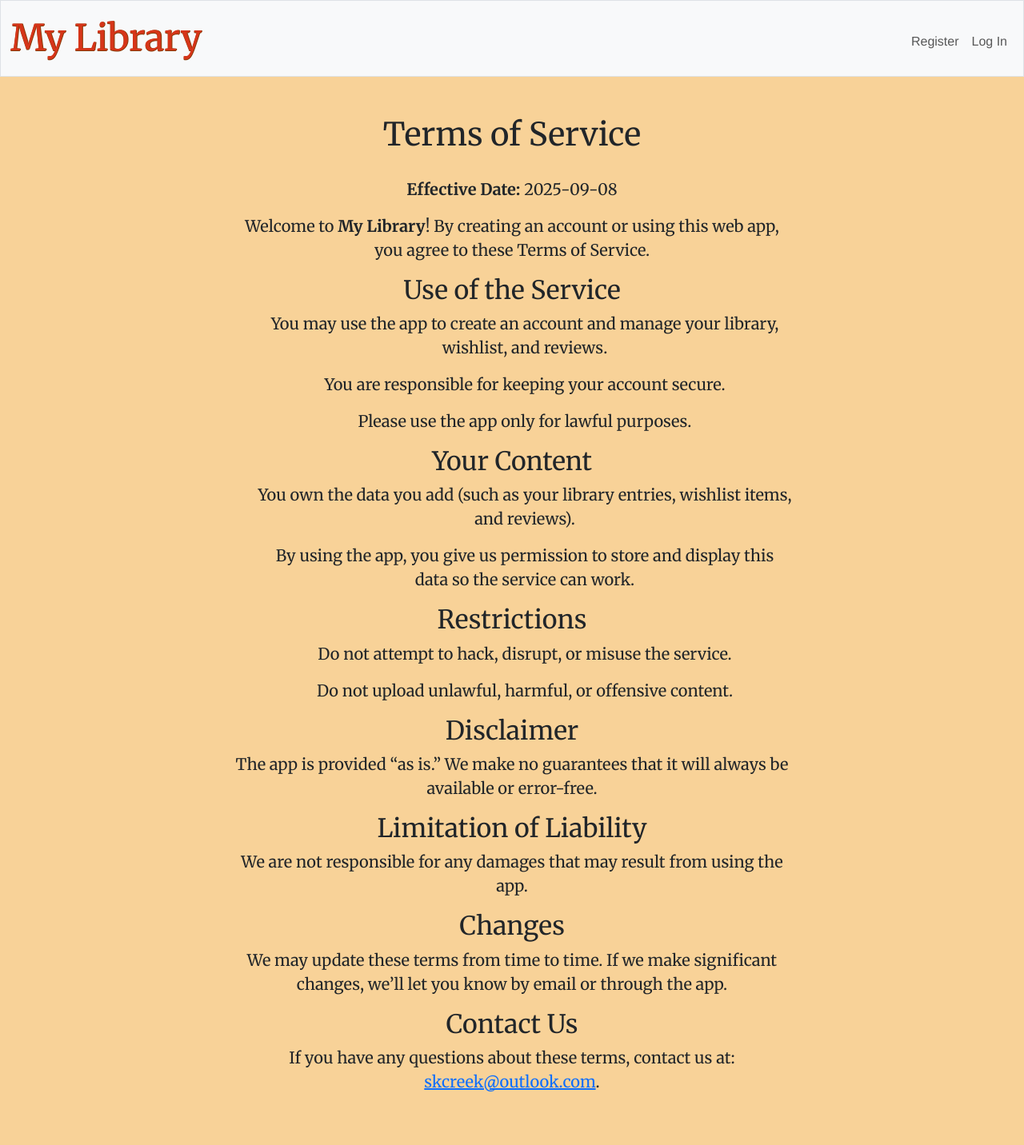
After one commit to KCreek1/My_Library, a Flask app: page /terms in a window 1280 px wide. The commit adds this page. Shown: the whole page at 80% size. Run offline with Flask 3, Linux system fonts and the light colour scheme; some libraries are stand-ins or nearby versions.

Commit message:
legal-privacy-terms

```diff
--- a/app.py
+++ b/app.py
@@ -10,6 +10,7 @@ from routes import auth        # login, logout, passwordreset, register, new_pas
 from routes import library     # library route
 from routes import wishlist    # wishlist route
 from routes import reviews     # reviews route
+from routes import legal       # privacy, terms
 from routes.errors import page_not_found, internal_error
 from services import book_services
 
@@ -45,11 +46,13 @@ wishlist.register_routes(app)
 reviews.register_routes(app)
 auth.register_routes(app)
 
+
 book_services.register_services(app)
 
 
 app.register_error_handler(404, page_not_found)
 app.register_error_handler(500, internal_error)
+app.register_blueprint(legal.bp, url_prefix='/')
 
 if __name__ == '__main__':
     app.run(debug=True, host='0.0.0.0', port=5000)
--- a/database.py
+++ b/database.py
@@ -1,10 +1,10 @@
 import os
 
 # take out comments for lines 4 & 7 for local development
-# from dotenv import load_dotenv
+from dotenv import load_dotenv
 from flask_sqlalchemy import SQLAlchemy
 
-# load_dotenv(dotenv_path='./.env')
+load_dotenv(dotenv_path='./.env')
 database_url = os.getenv('DATABASE_URL').replace("postgres://", "postgresql://", 1)
 
 db = SQLAlchemy()
--- /dev/null
+++ b/routes/legal.py
@@ -0,0 +1,11 @@
+from flask import Blueprint, render_template
+
+bp = Blueprint('legal', __name__)
+
+@bp.route("/privacy")
+def privacy():
+    return render_template("privacy.html")
+
+@bp.route("/terms")
+def terms():
+    return render_template("terms.html")
--- a/static/styles.css
+++ b/static/styles.css
@@ -230,3 +230,16 @@ th:nth-child(7), td:nth-child(7) {
   padding: 5px 10px;
   font-size: 14px;
 }
+
+footer {
+  position: fixed;
+  bottom: 0;
+  left: 50%;
+  transform: translateX(-50%);
+  width: 700px;
+  text-align: center;
+  background: transparent;
+  padding: 0.5rem 0rem;
+  z-index: 100;
+  border-top: 1px solid #eee;
+}
--- /dev/null
+++ b/templates/terms.html
@@ -0,0 +1,43 @@
+{% extends "layout.html" %}
+
+{% block content %}
+<div class="container">
+    <div class="legal mx-auto" style="max-width: 700px;">
+        <h1>Terms of Service</h1>
+        <p><strong>Effective Date:</strong> 2025-09-08</p>
+
+        <p>Welcome to <strong>My Library</strong>! By creating an account or using this web app, you agree to these Terms of Service.</p>
+
+        <h2>Use of the Service</h2>
+        <ul>
+            <p>You may use the app to create an account and manage your library, wishlist, and reviews.</p>
+            <p>You are responsible for keeping your account secure.</p>
+            <p>Please use the app only for lawful purposes.</p>
+        </ul>
+
+        <h2>Your Content</h2>
+        <ul>
+            <p>You own the data you add (such as your library entries, wishlist items, and reviews).</p>
+            <p>By using the app, you give us permission to store and display this data so the service can work.</p>
+        </ul>
+
+        <h2>Restrictions</h2>
+        <ul>
+            <p>Do not attempt to hack, disrupt, or misuse the service.</p>
+            <p>Do not upload unlawful, harmful, or offensive content.</p>
+        </ul>
+
+        <h2>Disclaimer</h2>
+        <p>The app is provided “as is.” We make no guarantees that it will always be available or error-free.</p>
+
+        <h2>Limitation of Liability</h2>
+        <p>We are not responsible for any damages that may result from using the app.</p>
+
+        <h2>Changes</h2>
+        <p>We may update these terms from time to time. If we make significant changes, we’ll let you know by email or through the app.</p>
+
+        <h2>Contact Us</h2>
+        <p>If you have any questions about these terms, contact us at: <a href="mailto:skcreek@outlook.com">skcreek@outlook.com</a>.</p>
+    </div>
+</div>
+{% endblock %}
```
Also changed, not shown: templates/index.html (+9 -3 lines), templates/privacy.html (added, +40 -0 lines).
